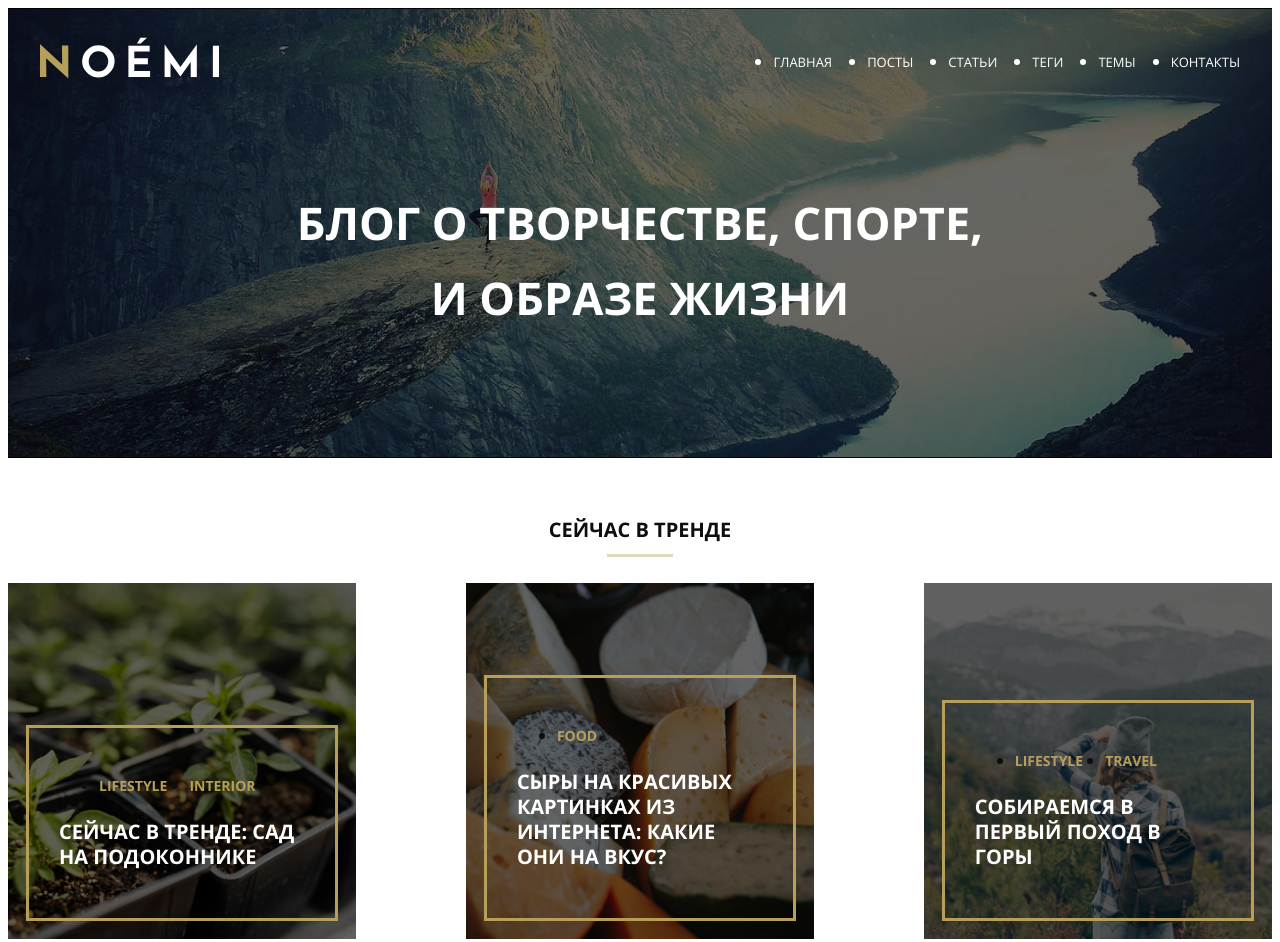
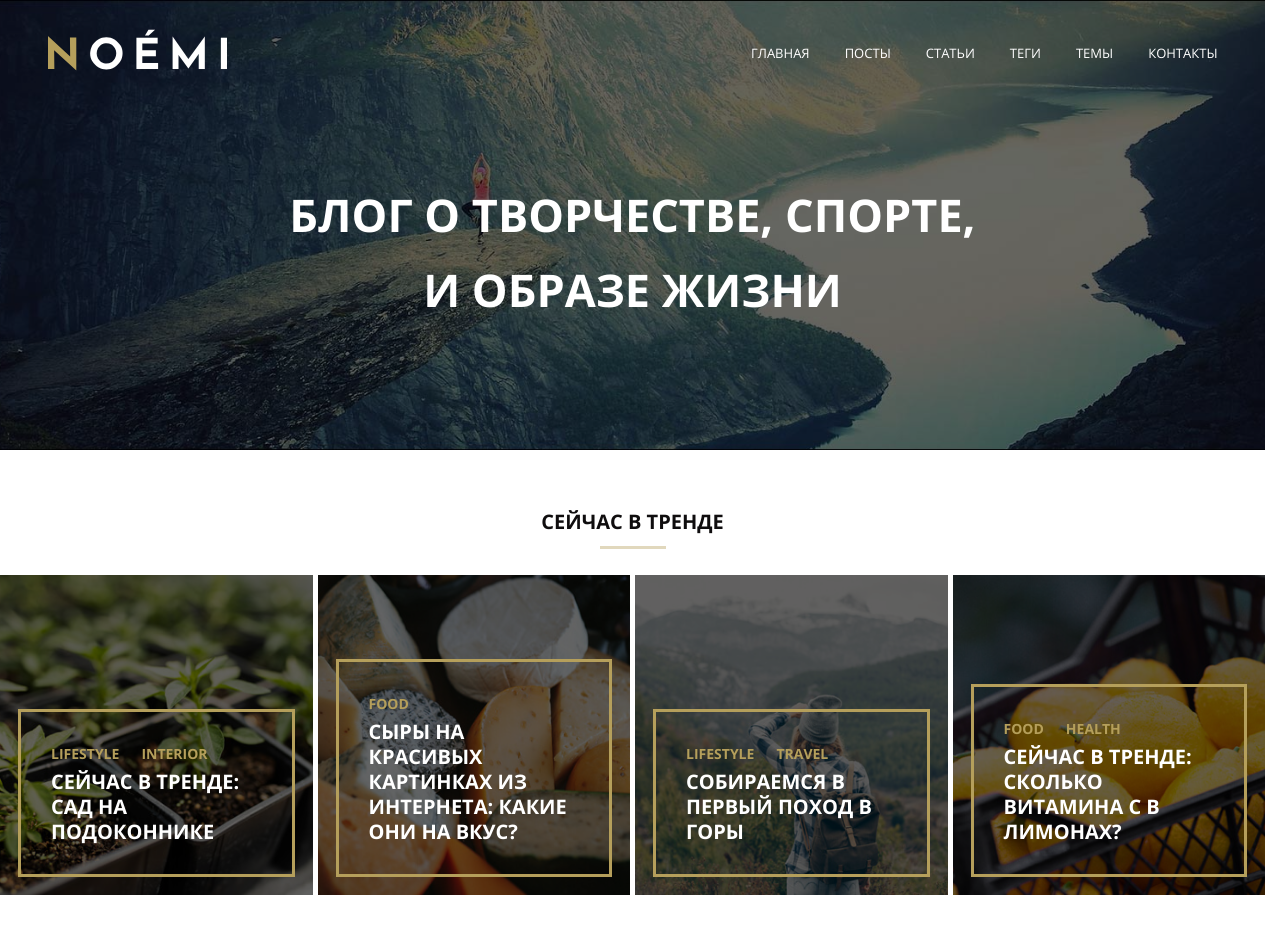
Before and after one commit to MakADin/mq-diplom, a plain HTML site: page index.html in a window 1280 px wide. Shown: the top 942 px of the page. Drawn offline with Linux system fonts and the light colour scheme.

Commit message:
Add files via upload
add css-files in folder CSS

```diff
--- a/css/desktop.css
+++ b/css/desktop.css
@@ -38,16 +38,38 @@
 
 html {
   font-size: 0.625rem;
+  height: 100%;
+  scrollbar-gutter: stable;
 }
+
+*,
+::before,
+::after {
+  box-sizing: border-box;
+  margin: 0;
+  padding: 0;
+}
+
+button,
+label {
+  cursor: pointer;
+}
+
+ul {
+  list-style: none;
+}
+
+
 
 a {
   text-decoration: none;
   color: var(--color-dark-alternative);
 }
 
-a:hover:not(.tags-link) {
+
+/* a:hover:not(.tags-link) {
   color: var(--color-yellow-gray);
-}
+} */
 
 body {
   font-family: var(--font-family-base);
@@ -314,13 +336,16 @@ h6 {
   text-transform: uppercase;
   color: var(--color-light);
   height: 40px;
+  width: 100%;
   align-items: center;
+  display: inline-flex;
+  justify-content: center;
 }
 
 .header-menu-link:hover {
   text-decoration: underline;
-  color: #999999;
-  transition: var(--transition-duration);
+  /* color: #999999; */
+  /* transition: var(--transition-duration); */
 }
 
 .header-title {
@@ -342,6 +367,10 @@ h6 {
 .title-section {
   text-align: center;
   color: var(--color-dark-alternative);
+}
+
+.title-section-link:hover {
+  color: var(--color-yellow-gray)
 }
 
 .title-section::after {
@@ -470,8 +499,7 @@ h6 {
 .post-preview {
   min-width: 381px;
   min-height: 294px;
-  /* min-width: 382px;
-  min-height: ; */
+  height: 100%;
   background-color: #eff5f1;
 }
 
@@ -805,9 +833,6 @@ h6 {
 
 /*               footer                */
 
-/* .footer {
-  margin-top: 10px;
-} */
 .socials {
   display: flex;
   justify-content: center;
@@ -825,7 +850,12 @@ h6 {
   gap: 27px;
 }
 
+/* .socials-link {
+  display: block;
+} */
+
 .socials-link::before {
+  display: block;
   content: "";
   width: 20px;
   height: 20px;
--- a/css/mobile.css
+++ b/css/mobile.css
@@ -5,7 +5,7 @@
 
 .container {
   padding-inline: var(--container-padding);
-  padding-right: 0;
+  /* padding-right: 0; */
 }
 
 /* popup */
@@ -37,8 +37,8 @@
 }
 
 .connect:hover .header-menu-list {
-  right: 24px;
-  top: 24px;
+  right: 40px;
+  top: 30px;
 }
 
 .header-logo-image {
--- a/css/tablet.css
+++ b/css/tablet.css
@@ -49,6 +49,11 @@
 .header-menu-link {
   color: var(--color-dark-alternative);
   font-weight: 700;
+}
+
+.header-menu-link:hover {
+  color: #b59f5b;
+  text-decoration: none;
 }
 
 .header-title {
```
